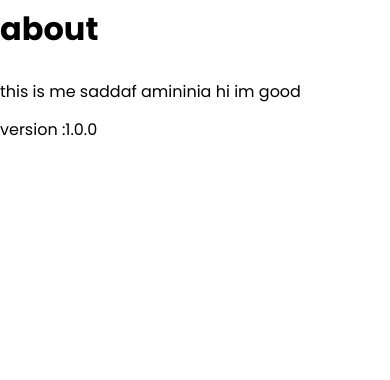
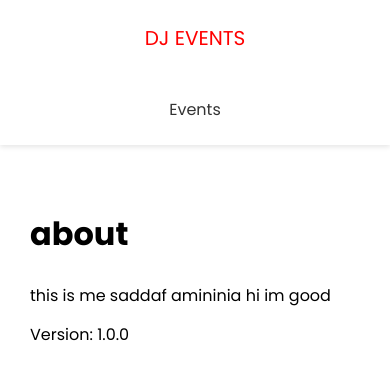
Before and after one commit to sadafamininia99/Nextjs, a Next.js app: page /about in a window 390 px wide. Shown: the top 380 px of the page. Built offline with nearby package versions, Linux system fonts and the light colour scheme.

Commit message:
header and footer starts

```diff
--- /dev/null
+++ b/components/Header.js
@@ -0,0 +1,24 @@
+import Link from "next/link";
+
+import styles from "../styles/Header.module.css";
+
+export default function Header() {
+  return (
+    <header className={styles.header}>
+      <div className={styles.logo}>
+        <Link href="/">
+          <a>Dj events</a>
+        </Link>
+      </div>
+      <nav>
+        <ul>
+          <li>
+            <Link href="/events">
+              <a>Events</a>
+            </Link>
+          </li>
+        </ul>
+      </nav>
+    </header>
+  );
+}
--- a/components/Layout.js
+++ b/components/Layout.js
@@ -1,4 +1,5 @@
 import Head from "next/head";
+import Header from "./Header";
 import styles from "../styles/Layout.module.css";
 
 export default function Layout({ title, keywords, description, children }) {
@@ -9,13 +10,16 @@ export default function Layout({ title, keywords, description, children }) {
         <meta name="description" content={description} />
         <meta name="keywords" content={keywords} />
       </Head>
-      <div className={StyleSheet.container}>{children}</div>
+
+      <Header />
+      <div className={styles.container}>{children}</div>
     </div>
   );
 }
 
+//defult props
 Layout.defaultProps = {
-  title: "DJ events | find the collest parties",
+  title: "DJ events | find th  e collest parties",
   description: "find music ",
-  keywords: "music,dj,events",
+  keywords: "music,dj,events,albums",
 };
--- a/pages/about.js
+++ b/pages/about.js
@@ -4,14 +4,10 @@ import Layout from "../components/Layout";
 export default function AboutPage() {
   return (
     //page title is chenaged
-    <Layout title='about DJ events  '>
+    <Layout title="About  DJ eventssssssssssssss  ">
       <h1>about</h1>
-      <p>
-        this is me saddaf amininia hi im good
-      </p>
-      <p >version :1.0.0</p>
-      {/* <Link href='/'>home</Link> */}
-
+      <p>this is me saddaf amininia hi im good</p>
+      <p>Version: 1.0.0</p>
     </Layout>
   );
 }
--- a/pages/events/[slug].js
+++ b/pages/events/[slug].js
@@ -1,15 +1,16 @@
 import { useRouter } from "next/router";
+import Layout from "../../components/Layout";
 export default function EventPage() {
   const router = useRouter();
 
   console.log(router);
 
   return (
-    <div>
+    <Layout>
       <h1>sluggggg</h1>
       <h1>{router.query.slug}</h1>
       <button onClick={() => router.push("/")}>click </button>
 
-    </div>
+    </Layout>
   );
 }
--- a/pages/events/index.js
+++ b/pages/events/index.js
@@ -1,7 +1,8 @@
+import Layout from "../../components/Layout";
 export default function EventsPage() {
   return (
-    <div>
+    <Layout>
       <h1>my events</h1>
-    </div>
+    </Layout>
   );
 }
--- /dev/null
+++ b/styles/Header.module.css
@@ -0,0 +1,56 @@
+.header {
+  display: flex;
+  justify-content: space-between;
+  align-items: center;
+  background: #fff;
+  color: #333;
+  height: 60px;
+  padding: 0 30px;
+  box-shadow: 0 2px 5px rgba(0, 0, 0, 0.1);
+}
+
+.header a {
+  color: #333;
+  margin-right: 20px;
+}
+
+.header a:hover {
+  color: #000;
+}
+.header ul {
+  display: flex;
+  align-items: center;
+  justify-content: center;
+  list-style: none;
+}
+
+.logo {
+  color: red;
+  font-size: 20px;
+  text-transform: uppercase;
+}
+
+.logo a {
+  color: red;
+}
+
+@media (max-width: 768px) {
+  .header {
+    flex-direction: column;
+    height: auto;
+  }
+
+  .header ul {
+    margin: 20px 0;
+    flex-direction: column;
+    text-align: center;
+  }
+
+  .header a {
+    margin-right: 0;
+  }
+
+  .logo {
+    margin: 20px 0;
+  }
+}
```
Also changed, not shown: pages/events/add.js (+6 -7 lines).
